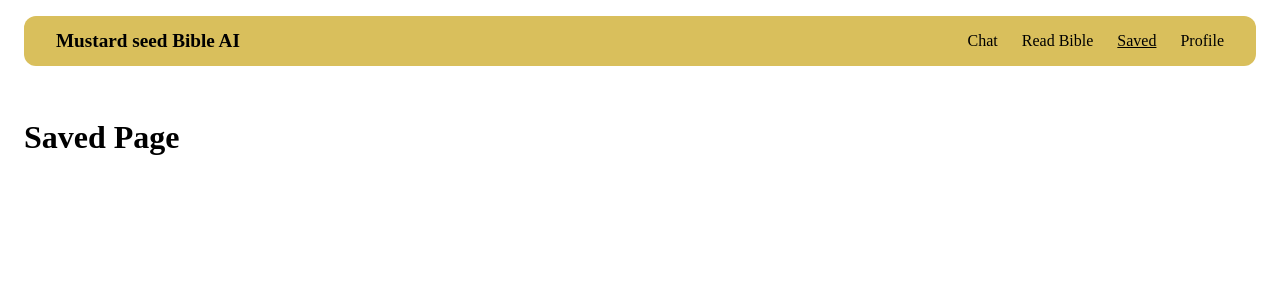
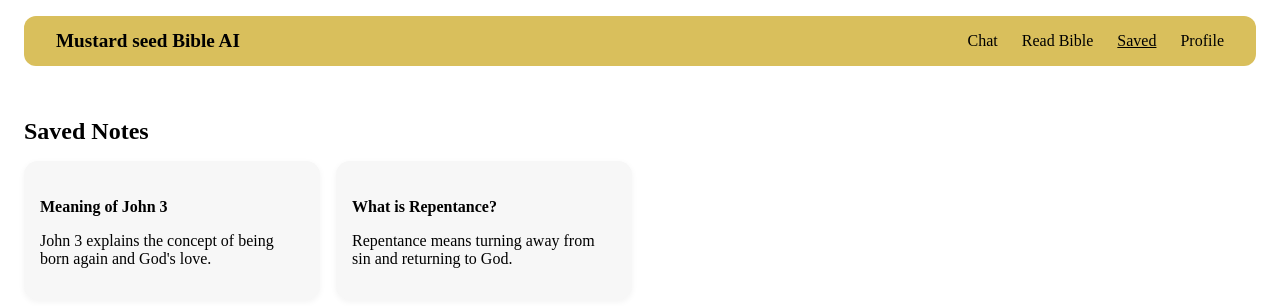
Before and after one commit to juniormusasizi61/the_mustard_seed, a React (Vite) app: page /saved in a window 1280 px wide. Shown: the top 306 px of the page. Built offline with nearby package versions, Linux system fonts and the light colour scheme.

Commit message:
Saved UI components added

```diff
--- /dev/null
+++ b/src/components/saved/SavedCard.jsx
@@ -0,0 +1,8 @@
+export default function SavedCard({ note }) {
+  return (
+    <div className="saved-card">
+      <h4>{note.title}</h4>
+      <p>{note.content}</p>
+    </div>
+  );
+}
--- /dev/null
+++ b/src/components/saved/saved.css
@@ -0,0 +1,16 @@
+.saved-grid {
+  display: grid;
+  grid-template-columns: repeat(auto-fill, minmax(250px, 1fr));
+  gap: 16px;
+}
+
+.saved-card {
+  padding: 16px;
+  border-radius: 14px;
+  background: #f7f7f7;
+  box-shadow: 0 2px 6px rgba(0,0,0,0.05);
+}
+
+.saved-card h4 {
+  margin-bottom: 6px;
+}
--- /dev/null
+++ b/src/hooks/useSavedNotes.js
@@ -0,0 +1,18 @@
+import { useState } from "react";
+
+const STORAGE_KEY = "bible_ai_saved_notes";
+
+export default function useSavedNotes() {
+  const [notes, setNotes] = useState(() => {
+    const stored = localStorage.getItem(STORAGE_KEY);
+    return stored ? JSON.parse(stored) : [];
+  });
+
+  const saveNote = (note) => {
+    const updated = [note, ...notes];
+    setNotes(updated);
+    localStorage.setItem(STORAGE_KEY, JSON.stringify(updated));
+  };
+
+  return { notes, saveNote };
+}
--- a/src/pages/Chat.jsx
+++ b/src/pages/Chat.jsx
@@ -4,5 +4,6 @@ export default function Chat() {
       <h1>Chat Page</h1>
       {/* Chat component content goes here */}
     </div>
+
   );
 }
--- a/src/pages/ReadBible.jsx
+++ b/src/pages/ReadBible.jsx
@@ -9,14 +9,19 @@ export default function ReadBible() {
   const [chapterIndex, setChapterIndex] = useState(0);
 
   const chapter = selectedBook.chapters[chapterIndex];
+  const isDesktop = window.innerWidth > 768;
+
 
   return (
     <div
-      style={{
-        display: "grid",
-        gridTemplateColumns: "250px 1fr",
-        gap: "20px",
-      }}
+     style={{
+  display: "grid",
+  gridTemplateColumns: "1fr",
+  ...(isDesktop && { gridTemplateColumns: "1fr 2fr" }),
+
+  gap: "20px",
+}}
+
     >
       {/* Books List */}
       <div>
--- a/src/pages/Saved.jsx
+++ b/src/pages/Saved.jsx
@@ -1,4 +1,36 @@
-export default function Saved(){
-   return <h1>Saved Page</h1>;
+import useSavedNotes from "../hooks/useSavedNotes";
+import SavedCard from "../components/saved/SavedCard";
+import "../components/saved/saved.css";
 
+export default function Saved() {
+  const { notes } = useSavedNotes();
+  //temporary sample saved data
+   const demoNotes = [
+    {
+      title: "Meaning of John 3",
+      content: "John 3 explains the concept of being born again and God's love.",
+    },
+    {
+      title: "What is Repentance?",
+      content: "Repentance means turning away from sin and returning to God.",
+    },
+  ];
+
+  const displayNotes = notes.length > 0 ? notes : demoNotes;
+
+  return (
+    <div>
+      <h2 style={{ marginBottom: "16px" }}>Saved Notes</h2>
+
+      {displayNotes.length === 0 ? (
+        <p>No saved notes yet.</p>
+      ) : (
+        <div className="saved-grid">
+          {displayNotes.map((note, index) => (
+            <SavedCard key={index} note={note} />
+          ))}
+        </div>
+      )}
+    </div>
+  );
 }
```
